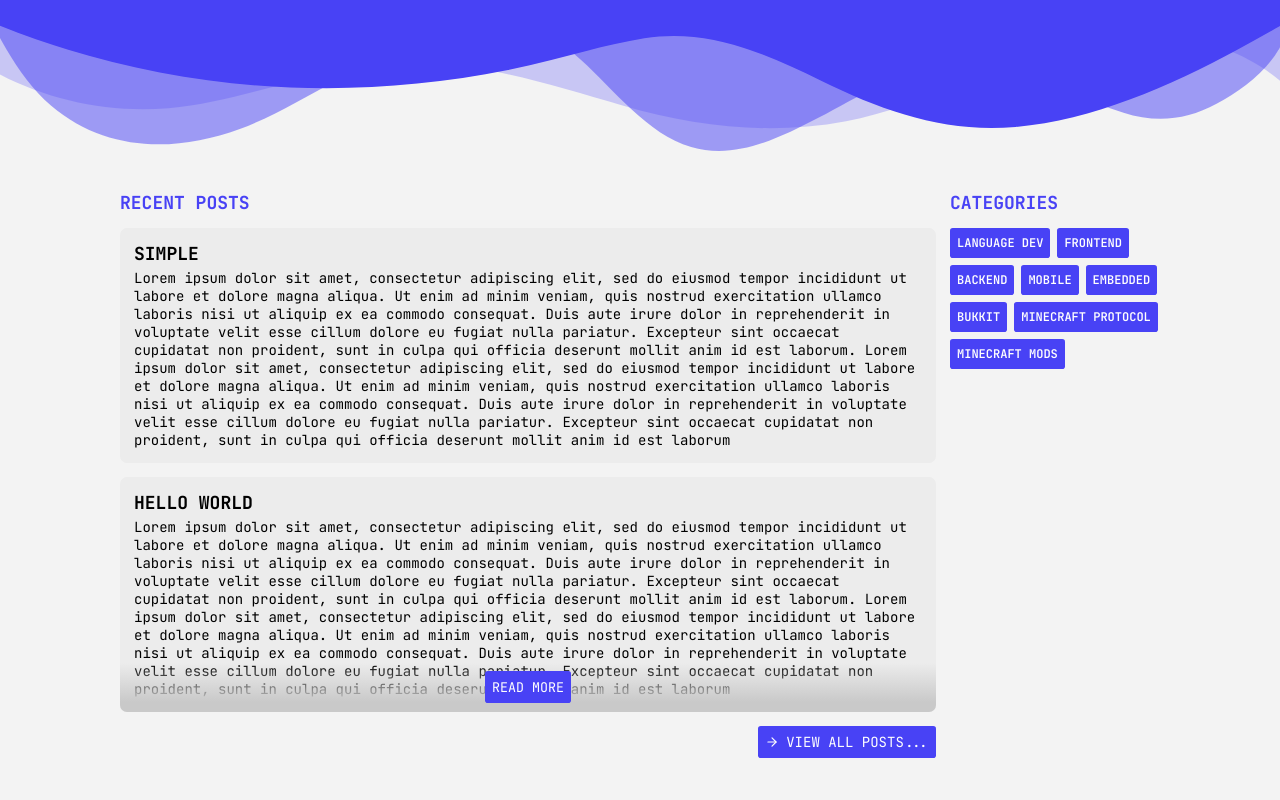
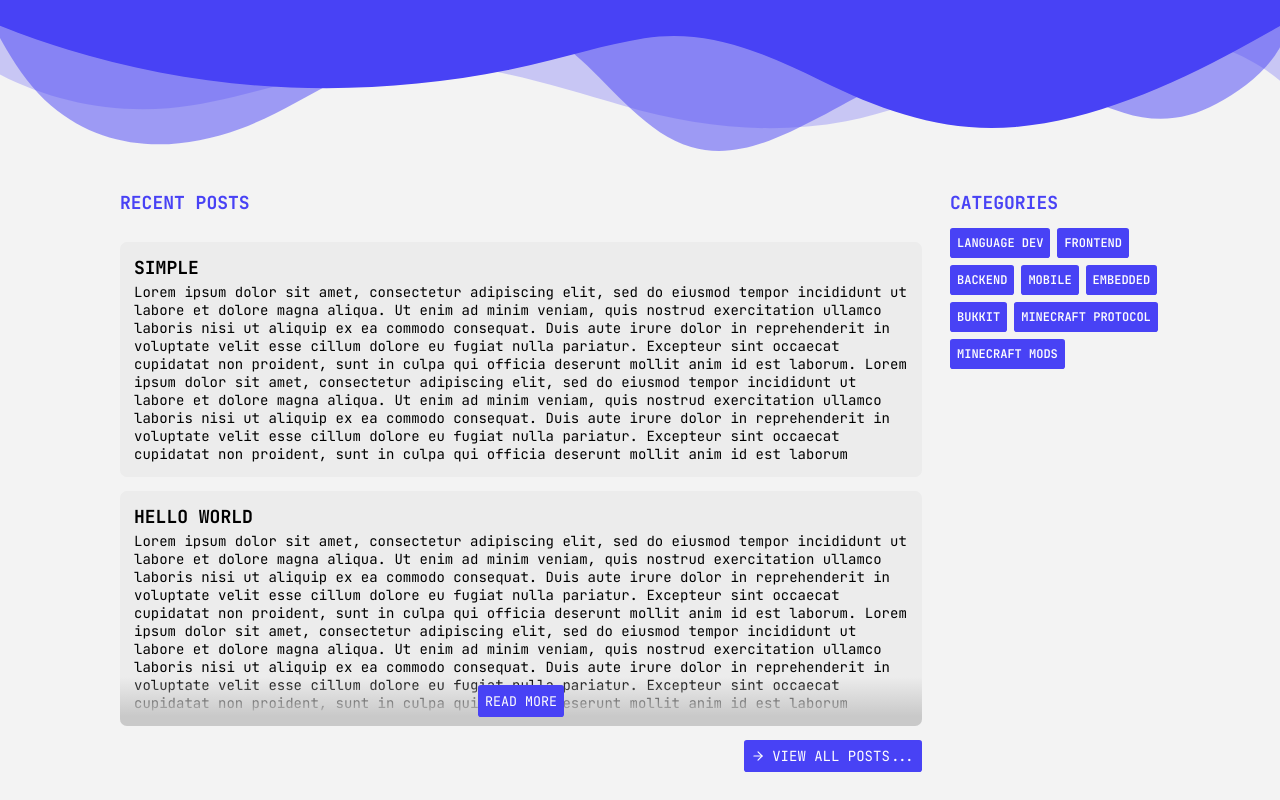
Before and after one commit to aripiprazole/gabx.io, a Next.js app: page /# in a window 1280 px wide. Shown: the part 459-1259 px from the top of the page. Built offline with nearby package versions, Linux system fonts and the light colour scheme.

Commit message:
refactor: improve arrangement of PostPreview component

```diff
--- a/src/post/PostPreview/PostPreview.styles.ts
+++ b/src/post/PostPreview/PostPreview.styles.ts
@@ -2,16 +2,15 @@ import styled from 'styled-components';
 
 export const Container = styled.div`
   display: grid;
-  grid-template:
-    'posts'    'sidebar'
-    'view-all' 'view-all';
+  gap: 2rem;
   grid-template-columns: 1fr 15rem;
-  gap: 1rem;
-
-  flex: 1;
 `;
 
 export const Main = styled.main`
+  display: flex;
+  flex-direction: column;
+  gap: 1rem;
+
   ul {
     display: flex;
     flex-direction: column;
--- a/src/post/PostPreview/PostPreview.tsx
+++ b/src/post/PostPreview/PostPreview.tsx
@@ -27,6 +27,12 @@ const PostPreview = ({posts}: PostPreviewProps) => {
             </li>
           ))}
         </ul>
+
+        <Footer>
+          <Link href='/posts'>
+            <ViewAll><FiArrowRight /> View all posts...</ViewAll>
+          </Link>
+        </Footer>
       </Main>
 
       <Categories
@@ -41,12 +47,6 @@ const PostPreview = ({posts}: PostPreviewProps) => {
           'Minecraft Mods',
         ]}
       />
-
-      <Footer>
-        <Link href='/posts'>
-          <ViewAll><FiArrowRight /> View all posts...</ViewAll>
-        </Link>
-      </Footer>
     </Container>
   );
 };
```
